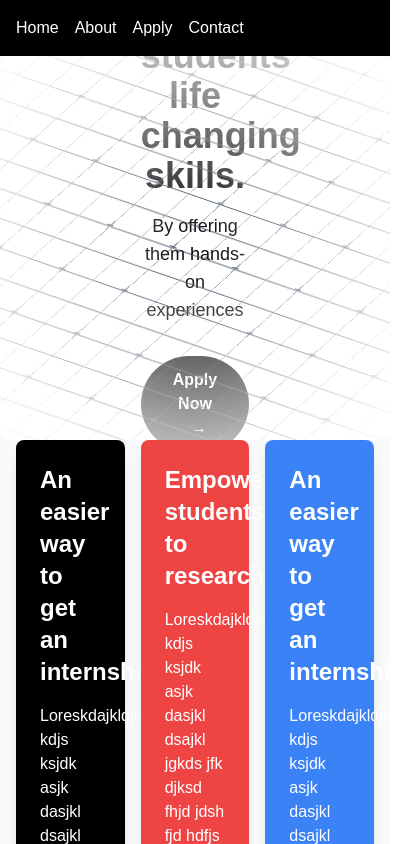
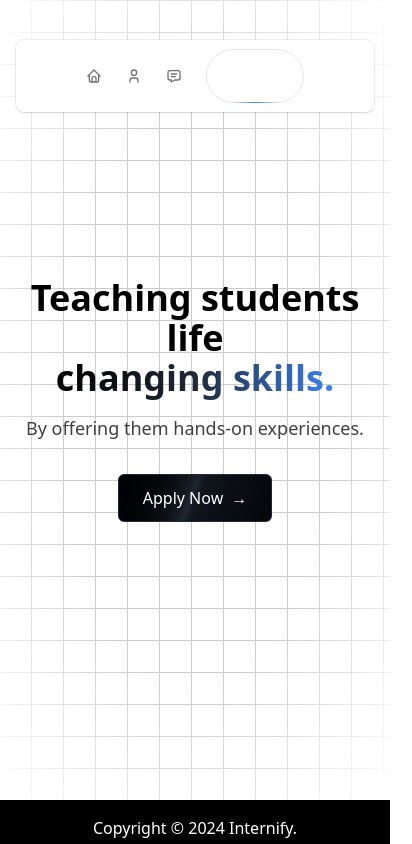
Before and after one commit to NimaySh/WebTern-Website, a Next.js app in the folder hsinternsorg/: page / in a window 390 px wide. Shown: the top 844 px of the page, 412 px wide, since content can reach past the window. Built offline with nearby package versions, Linux system fonts and the light colour scheme.

Commit message:
Created landing page 1/2 but also added nav bar

```diff
--- a/hsinternsorg/components/Hero.tsx
+++ b/hsinternsorg/app/components/Hero.tsx
@@ -1,5 +1,5 @@
 import React from 'react';
-import { Boxes } from "@/components/ui/background-boxes";
+import { Boxes } from "@/app/components/ui/background-boxes";
 import { cn } from "@/lib/utils";
 
 const Hero: React.FC = () => {
--- a/hsinternsorg/components/ui/background-boxes.tsx
+++ b/hsinternsorg/app/components/ui/background-boxes.tsx
@@ -35,7 +35,7 @@ export const BoxesCore = ({ className, ...rest }: { className?: string }) => {
       {rows.map((_, i) => (
         <motion.div
           key={`row` + i}
-          className="w-16 h-8  border-l  border-black relative"
+          className="w-16 h-8  border-l  border-x-green-100 relative"
         >
           {cols.map((_, j) => (
             <motion.div
--- /dev/null
+++ b/hsinternsorg/app/components/ui/floating-navbar.tsx
@@ -0,0 +1,86 @@
+"use client";
+import React, { useState, useEffect } from "react";
+import { motion, AnimatePresence } from "framer-motion";
+import { cn } from "@/lib/utils";
+import Link from "next/link";
+
+export const FloatingNav = ({
+  navItems,
+  className,
+}: {
+  navItems: {
+    name: string;
+    link: string;
+    icon?: JSX.Element;
+  }[];
+  className?: string;
+}) => {
+  const [visible, setVisible] = useState(true);
+  const [lastScrollY, setLastScrollY] = useState(0);
+
+  const handleScroll = () => {
+    const currentScrollY = window.scrollY;
+
+    if (currentScrollY > lastScrollY) {
+      // Scrolling down
+      setVisible(false);
+    } else {
+      // Scrolling up
+      setVisible(true);
+    }
+
+    setLastScrollY(currentScrollY);
+  };
+
+  useEffect(() => {
+    window.addEventListener("scroll", handleScroll);
+
+    return () => {
+      window.removeEventListener("scroll", handleScroll);
+    };
+  }, [lastScrollY]);
+
+  return (
+    <AnimatePresence mode="wait">
+      <motion.div
+        initial={{
+          opacity: 1,
+          y: -100,
+        }}
+        animate={{
+          y: visible ? 0 : -100,
+          opacity: visible ? 1 : 0,
+        }}
+        transition={{
+          duration: 0.2,
+        }}
+        className={cn(
+          "flex fixed top-10 inset-x-0 mx-auto border border-transparent dark:border-white/[0.2] dark:bg-black bg-white shadow-[0px_2px_3px_-1px_rgba(0,0,0,0.1),0px_1px_0px_0px_rgba(25,28,33,0.02),0px_0px_0px_1px_rgba(25,28,33,0.08)] z-[5000] py-2 items-center justify-center",
+          "px-4 sm:px-8 lg:px-12 xl:px-16",
+          "max-w-full mx-4 sm:mx-8 lg:mx-12 xl:mx-16",
+          "rounded-lg",  // Rounded rectangle
+          className
+        )}
+      >
+        <div className="flex flex-grow items-center justify-center space-x-6">
+          {navItems.map((navItem, idx) => (
+            <Link
+              key={`link=${idx}`}
+              href={navItem.link}
+              className={cn(
+                "relative dark:text-neutral-50 items-center flex space-x-2 text-lg font-medium text-neutral-600 dark:hover:text-neutral-300 hover:text-neutral-500"
+              )}
+            >
+              <span className="block sm:hidden">{navItem.icon}</span>
+              <span className="hidden sm:block">{navItem.name}</span>
+            </Link>
+          ))}
+          <button className="border text-lg font-medium relative dark:border-white text-white px-6 py-3 rounded-full">
+            <span>Apply</span>
+            <span className="absolute inset-x-0 w-1/2 mx-auto -bottom-px bg-gradient-to-r from-transparent via-blue-500 to-transparent h-px" />
+          </button>
+        </div>
+      </motion.div>
+    </AnimatePresence>
+  );
+};
--- /dev/null
+++ b/hsinternsorg/app/components/ui/hover-border-gradient.tsx
@@ -0,0 +1,99 @@
+"use client";
+import React, { useState, useEffect, useRef } from "react";
+
+import { motion } from "framer-motion";
+import { cn } from "@/lib/utils";
+
+type Direction = "TOP" | "LEFT" | "BOTTOM" | "RIGHT";
+
+export function HoverBorderGradient({
+  children,
+  containerClassName,
+  className,
+  as: Tag = "button",
+  duration = 1,
+  clockwise = true,
+  ...props
+}: React.PropsWithChildren<
+  {
+    as?: React.ElementType;
+    containerClassName?: string;
+    className?: string;
+    duration?: number;
+    clockwise?: boolean;
+  } & React.HTMLAttributes<HTMLElement>
+>) {
+  const [hovered, setHovered] = useState<boolean>(false);
+  const [direction, setDirection] = useState<Direction>("TOP");
+
+  const rotateDirection = (currentDirection: Direction): Direction => {
+    const directions: Direction[] = ["TOP", "LEFT", "BOTTOM", "RIGHT"];
+    const currentIndex = directions.indexOf(currentDirection);
+    const nextIndex = clockwise
+      ? (currentIndex - 1 + directions.length) % directions.length
+      : (currentIndex + 1) % directions.length;
+    return directions[nextIndex];
+  };
+
+  const movingMap: Record<Direction, string> = {
+    TOP: "radial-gradient(20.7% 50% at 50% 0%, hsl(0, 0%, 100%) 0%, rgba(255, 255, 255, 0) 100%)",
+    LEFT: "radial-gradient(16.6% 43.1% at 0% 50%, hsl(0, 0%, 100%) 0%, rgba(255, 255, 255, 0) 100%)",
+    BOTTOM:
+      "radial-gradient(20.7% 50% at 50% 100%, hsl(0, 0%, 100%) 0%, rgba(255, 255, 255, 0) 100%)",
+    RIGHT:
+      "radial-gradient(16.2% 41.199999999999996% at 100% 50%, hsl(0, 0%, 100%) 0%, rgba(255, 255, 255, 0) 100%)",
+  };
+
+  const highlight = "radial-gradient(50% 120% at 50% 50%, #1E3A8A 10%, rgba(255, 255, 255, 0) 90%)";
+
+
+  useEffect(() => {
+    if (!hovered) {
+      const interval = setInterval(() => {
+        setDirection((prevState) => rotateDirection(prevState));
+      }, duration * 1000);
+      return () => clearInterval(interval);
+    }
+  }, [hovered]);
+  return (
+    <Tag
+      onMouseEnter={(event: React.MouseEvent<HTMLDivElement>) => {
+        setHovered(true);
+      }}
+      onMouseLeave={() => setHovered(false)}
+      className={cn(
+        "relative flex rounded-full border  content-center bg-black/20 hover:bg-black/10 transition duration-500 dark:bg-white/20 items-center flex-col flex-nowrap gap-10 h-min justify-center overflow-visible p-px decoration-clone w-fit",
+        containerClassName
+      )}
+      {...props}
+    >
+      <div
+        className={cn(
+          "w-auto text-white z-10 bg-black px-4 py-2 rounded-[inherit]",
+          className
+        )}
+      >
+        {children}
+      </div>
+      <motion.div
+        className={cn(
+          "flex-none inset-0 overflow-hidden absolute z-0 rounded-[inherit]"
+        )}
+        style={{
+            filter: "blur(1px)", // Reduced from 2px to 1px
+            position: "absolute",
+            width: "100%",
+            height: "100%",
+          }}
+        initial={{ background: movingMap[direction] }}
+        animate={{
+          background: hovered
+            ? [movingMap[direction], highlight]
+            : movingMap[direction],
+        }}
+        transition={{ ease: "linear", duration: duration ?? 1 }}
+      />
+      <div className="bg-black absolute z-1 flex-none inset-[2px] rounded-[100px]" />
+    </Tag>
+  );
+}
--- a/hsinternsorg/app/page.tsx
+++ b/hsinternsorg/app/page.tsx
@@ -1,83 +1,53 @@
-import Image from "next/image";
-import Hero from "@/components/Hero";
-import { Boxes } from "@/components/ui/background-boxes";
-import { cn } from "@/lib/utils";
+import React from "react";
+import { FloatingNav } from "@/app/components/ui/floating-navbar"; // Adjust the path if necessary
+import { IconHome, IconMessage, IconUser } from "@tabler/icons-react";
+
+const navItems = [
+  {
+    name: "Home",
+    link: "/",
+    icon: <IconHome className="h-4 w-4 text-neutral-500 dark:text-white" />,
+  },
+  {
+    name: "About",
+    link: "/about",
+    icon: <IconUser className="h-4 w-4 text-neutral-500 dark:text-white" />,
+  },
+  {
+    name: "Contact",
+    link: "/contact",
+    icon: <IconMessage className="h-4 w-4 text-neutral-500 dark:text-white" />,
+  },
+];
 
 export default function Home() {
   return (
     <div className="min-h-screen bg-gray-50 font-sans">
-      {/* Navigation Bar */}
-      <nav className="bg-black text-white p-4">
-        <div className="container mx-auto flex justify-between items-center">
-          <div className="flex space-x-4">
-            <a href="#" className="hover:underline">Home</a>
-            <a href="#" className="hover:underline">About</a>
-            <a href="#" className="hover:underline">Apply</a>
-            <a href="#" className="hover:underline">Contact</a>
-          </div>
-        </div>
-      </nav>
+      {/* Floating Navigation Bar */}
+      <FloatingNav navItems={navItems} />
 
+      <div className="h-[50rem] w-full bg-white bg-grid-black/[0.2] relative flex items-center justify-center">
+        {/* Radial gradient for the container to give a faded look */}
+        <div className="absolute pointer-events-none inset-0 flex items-center justify-center bg-white [mask-image:radial-gradient(ellipse_at_center,transparent_50%,black)]"></div>
 
-      {/* Hero Section */}
-      <div className="h-96 relative w-full overflow-hidden bg-white flex flex-col items-center justify-center rounded-lg">
-      <div className="absolute inset-0 w-full h-full bg-white z-20 [mask-image:radial-gradient(transparent,white)] pointer-events-none" />
+        {/* Hero Section Content */}
+        <div className="relative z-20 text-center px-4 py-16">
+          <h1 className="md:text-7xl text-4xl font-bold">
+            Teaching students life
+            <br />
+            <span className="text-transparent bg-clip-text bg-gradient-to-r from-black via-gray-800 to-blue-500">
+              changing skills.
+            </span>
+          </h1>
+          <p className="mt-4 text-lg text-neutral-700">
+            By offering them hands-on experiences.
+          </p>
 
-      <div className="container mx-auto px-4 py-16">
-      <Boxes />
-        <div className="grid grid-cols-3 gap-4 mb-12">
-          <div className="col-span-1 flex justify-center items-center">
-          </div>
-          <div className="col-span-1 text-center">
-            <h1 className="text-4xl font-bold">
-              Teaching students life
-              <br />
-              changing skills.
-            </h1>
-            <p className="text-lg mt-4">
-              By offering them hands-on experiences
-            </p>
-            <button className="mt-8 px-6 py-3 bg-black text-white
-            font-semibold rounded-full hover:bg-gray-800">
-              Apply Now <span className="ml-2">→</span>
+          {/* Apply Now Button */}
+          <div className="mt-8 flex justify-center">
+            <button className="inline-flex h-12 animate-shimmer items-center justify-center rounded-md border border-slate-800 bg-[linear-gradient(110deg,#000103,45%,#1e2631,55%,#000103)] bg-[length:200%_100%] px-6 font-medium text-white transition-colors focus:outline-none focus:ring-2 focus:ring-slate-400 focus:ring-offset-2 focus:ring-offset-slate-50">
+              <span>Apply Now<span className="ml-2">→</span></span>
             </button>
-          </div>
-          <div className="col-span-1 flex justify-center items-center">
-          </div>
-        </div>
-      </div>
-      </div>
-      {/* Cards Section */}
-      <div className="container mx-auto px-4">
-        <div className="grid grid-cols-3 gap-4 mb-8">
-          {/* Card 1 */}
-          <div className="bg-black text-white p-6 rounded-lg shadow-lg">
-            <h2 className="text-2xl font-bold mb-4">
-              An easier way to get an internship.
-            </h2>
-            <p className="text-md">
-              Loreskdajkldja kdjs ksjdk asjk dasjkl dsajkl jgkds jfk djksd fhjd jdsh fjd hdfjs hfjs hdjsk
-            </p>
-          </div>
-
-          {/* Card 2 */}
-          <div className="bg-red-500 text-white p-6 rounded-lg shadow-lg">
-            <h2 className="text-2xl font-bold mb-4">
-              Empowering students to research
-            </h2>
-            <p className="text-md">
-              Loreskdajkldja kdjs ksjdk asjk dasjkl dsajkl jgkds jfk djksd fhjd jdsh fjd hdfjs hfjs hdjsk
-            </p>
-          </div>
-
-          {/* Card 3 */}
-          <div className="bg-blue-500 text-white p-6 rounded-lg shadow-lg">
-            <h2 className="text-2xl font-bold mb-4">
-              An easier way to get an internship.
-            </h2>
-            <p className="text-md">
-              Loreskdajkldja kdjs ksjdk asjk dasjkl dsajkl jgkds jfk djksd fhjd jdsh fjd hdfjs hfjs hdjsk
-            </p>
           </div>
         </div>
       </div>
--- a/hsinternsorg/package.json
+++ b/hsinternsorg/package.json
@@ -9,12 +9,15 @@
     "lint": "next lint"
   },
   "dependencies": {
+    "@tabler/icons-react": "^3.12.0",
     "clsx": "^2.1.1",
     "framer-motion": "^11.3.24",
+    "mini-svg-data-uri": "^1.4.4",
     "next": "14.2.5",
     "react": "^18",
     "react-dom": "^18",
-    "tailwind-merge": "^2.4.0"
+    "react-element-to-jsx-string": "^15.0.0",
+    "tailwind-merge": "^2.5.0"
   },
   "devDependencies": {
     "@types/node": "^20",
--- a/hsinternsorg/tailwind.config.ts
+++ b/hsinternsorg/tailwind.config.ts
@@ -1,6 +1,7 @@
 const defaultTheme = require("tailwindcss/defaultTheme");
 const colors = require("tailwindcss/colors");
 import type { Config } from "tailwindcss";
+const svgToDataUri = require("mini-svg-data-uri");
 
 const {
   default: flattenColorPalette,
@@ -16,15 +17,48 @@ module.exports = {
   ],  theme: {
     extend: {
       fontFamily: {
-        sans: ['google-font', 'sans-serif'],
-        serif: ['apple-font', 'San Francisco'],
+        inter: ['Inter', 'sans-serif'],
       },
+
+      "animation": {
+        shimmer: "shimmer 2s linear infinite"
+      },
+      "keyframes": {
+        shimmer: {
+          from: {
+            "backgroundPosition": "0 0"
+          },
+          to: {
+            "backgroundPosition": "-200% 0"
+          }
+        }
+      }
     },
-
   },
   plugins: [
-    // rest of the code
     addVariablesForColors,
+    function ({ matchUtilities, theme }: any) {
+      matchUtilities(
+        {
+          "bg-grid": (value: any) => ({
+            backgroundImage: `url("${svgToDataUri(
+              `<svg xmlns="http://www.w3.org/2000/svg" viewBox="0 0 32 32" width="32" height="32" fill="none" stroke="${value}"><path d="M0 .5H31.5V32"/></svg>`
+            )}")`,
+          }),
+          "bg-grid-small": (value: any) => ({
+            backgroundImage: `url("${svgToDataUri(
+              `<svg xmlns="http://www.w3.org/2000/svg" viewBox="0 0 32 32" width="8" height="8" fill="none" stroke="${value}"><path d="M0 .5H31.5V32"/></svg>`
+            )}")`,
+          }),
+          "bg-dot": (value: any) => ({
+            backgroundImage: `url("${svgToDataUri(
+              `<svg xmlns="http://www.w3.org/2000/svg" viewBox="0 0 32 32" width="16" height="16" fill="none"><circle fill="${value}" id="pattern-circle" cx="10" cy="10" r="1.6257413380501518"></circle></svg>`
+            )}")`,
+          }),
+        },
+        { values: flattenColorPalette(theme("backgroundColor")), type: "color" }
+      );
+    },
   ],
 };
 
```
Also changed, not shown: 1 other file (tests, documents, lock files or other folders).
